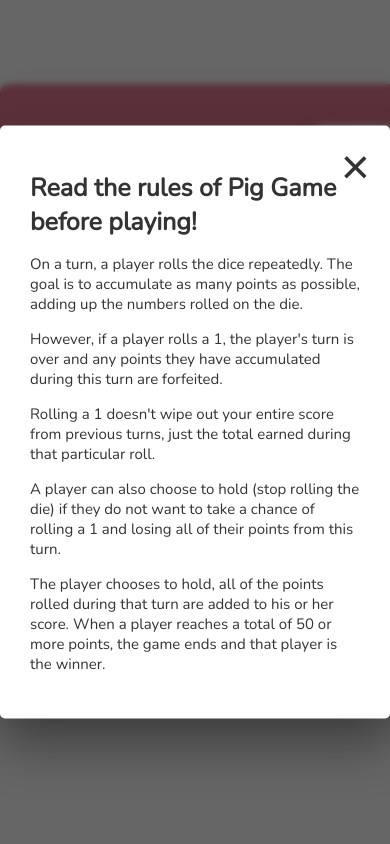
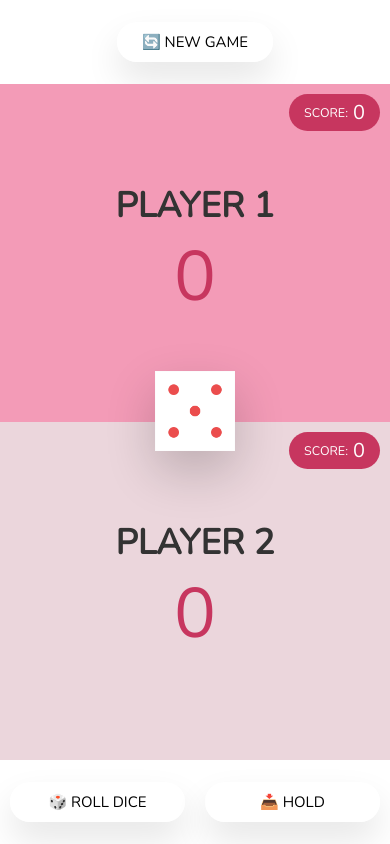
Before and after one commit to JayFranks99/pig-game, a plain HTML site: page index.html in a window 390 px wide. Drawn offline with nearby package versions, Linux system fonts and the light colour scheme.

Commit message:
mobile responsiveness - to tidy code

```diff
--- a/index.html
+++ b/index.html
@@ -9,7 +9,7 @@
   </head>
   <body>
     <!-- MODAL INSTRUCTIONS -->
-    <div class="modal hidden">
+    <!-- <div class="modal hidden">
       <button class="close-modal">&times;</button>
       <h1>Read the rules of Pig Game before playing!</h1>
 
@@ -40,32 +40,44 @@
         more points, the game ends and that player is the winner.
       </p>
     </div>
-    <div class="overlay hidden"></div>
+    <div class="overlay hidden"></div> -->
     <!-- END -->
 
     <main>
+      <div class="btns-top">
+        <button class="btn btn--new">🔄 New game</button>
+      </div>
+
       <section class="player player--1 player--active">
         <h2 class="name" id="name--1">Player 1</h2>
-        <p class="score" id="score--1">43</p>
+        <div class="score-div">
+          <!-- <p class="score-label">Current:</p> -->
+          <p class="score" id="score--1">43</p>
+        </div>
         <div class="current">
-          <p class="current-label">Current</p>
+          <p class="current-label">Score:</p>
           <p class="current-score" id="current--1">0</p>
-        </div>
-      </section>
-      <section class="player player--2">
-        <h2 class="name" id="name--2">Player 2</h2>
-        <p class="score" id="score--2">24</p>
-        <div class="current">
-          <p class="current-label">Current</p>
-          <p class="current-score" id="current--2">0</p>
         </div>
       </section>
 
       <img class="dice dice0" src="dice-5.png" alt="Playing dice" />
 
-      <button class="btn btn--new">🔄 New game</button>
-      <button class="btn btn--roll">🎲 Roll dice</button>
-      <button class="btn btn--hold">📥 Hold</button>
+      <section class="player player--2">
+        <h2 class="name" id="name--2">Player 2</h2>
+        <div class="score-div">
+          <!-- <p class="score-label">Current:</p> -->
+          <p class="score" id="score--2">24</p>
+        </div>
+        <div class="current">
+          <p class="current-label">Score:</p>
+          <p class="current-score" id="current--2">0</p>
+        </div>
+      </section>
+
+      <div class="btns-bottom">
+        <button class="btn btn--roll">🎲 Roll dice</button>
+        <button class="btn btn--hold">📥 Hold</button>
+      </div>
     </main>
     <script src="script.js"></script>
   </body>
--- a/script.js
+++ b/script.js
@@ -1,34 +1,34 @@
 "use strict";
 
-const modal = document.querySelector(".modal");
-const overlay = document.querySelector(".overlay");
-const btnCloseModal = document.querySelector(".close-modal");
+// const modal = document.querySelector(".modal");
+// const overlay = document.querySelector(".overlay");
+// const btnCloseModal = document.querySelector(".close-modal");
 
-const openModal = function () {
-  modal.classList.remove("hidden");
-  overlay.classList.remove("hidden");
-};
+// const openModal = function () {
+//   modal.classList.remove("hidden");
+//   overlay.classList.remove("hidden");
+// };
 
-const closeModal = function () {
-  modal.classList.add("hidden");
-  overlay.classList.add("hidden");
-};
+// const closeModal = function () {
+//   modal.classList.add("hidden");
+//   overlay.classList.add("hidden");
+// };
 
-// Listen for page load, then open modal
+// // Listen for page load, then open modal
 
-// Closing modal
-btnCloseModal.addEventListener("click", closeModal);
-overlay.addEventListener("click", closeModal);
+// // Closing modal
+// btnCloseModal.addEventListener("click", closeModal);
+// overlay.addEventListener("click", closeModal);
 
-// Key press escape
-document.addEventListener("keydown", function (e) {
-  // console.log(e.key);
-  if (e.key === "Escape" && !modal.classList.contains("hidden")) {
-    closeModal();
-  }
-});
+// // Key press escape
+// document.addEventListener("keydown", function (e) {
+//   // console.log(e.key);
+//   if (e.key === "Escape" && !modal.classList.contains("hidden")) {
+//     closeModal();
+//   }
+// });
 
-setTimeout(openModal, 3000);
+// setTimeout(openModal, 3000);
 
 // GAME CODE
 
--- a/style.css
+++ b/style.css
@@ -17,13 +17,194 @@ body {
   height: 100vh;
   color: #333;
   background-image: linear-gradient(to top left, #753682 0%, #bf2e34 100%);
+}
+
+.player--active {
+  background-color: #e3798e;
+}
+
+.player--winner {
+  background-color: #46ba0b;
+}
+
+.player--winner .name {
+  font-weight: 700;
+  color: #c7365f;
+}
+
+.player--active {
+  background-color: rgba(255, 255, 255, 0.4);
+}
+
+.player--active .name {
+  font-weight: 700;
+}
+.player--active .score {
+  font-weight: 400;
+}
+
+.player--active .current {
+  opacity: 1;
+}
+
+@media (max-width: 700px) {
+  .modal {
+    width: 100%;
+    padding: 3rem;
+  }
+
+  .btns-top {
+    position: fixed;
+    bottom: top;
+    padding: 15px 0;
+    background-color: rgb(255, 255, 255);
+    width: 100%;
     display: flex;
     align-items: center;
     justify-content: center;
+    height: 10vh;
   }
 
+  .btns-bottom {
+    position: fixed;
+    bottom: 0;
+    background-color: rgb(255, 255, 255);
+    padding: 15px 0;
+    width: 100%;
+    display: flex;
+    align-items: center;
+    justify-content: center;
+    height: 10vh;
+  }
+
+  .btn {
+    border: none;
+    font-family: inherit;
+    font-size: 1.5rem;
+    text-transform: uppercase;
+    cursor: pointer;
+    font-weight: 400;
+    transition: all 0.2s;
+    background-color: white;
+    background-color: rgba(255, 255, 255, 0.6);
+    backdrop-filter: blur(10px);
+    padding: 1rem 2.5rem;
+    border-radius: 50rem;
+    box-shadow: 0 1.75rem 3.5rem rgba(0, 0, 0, 0.1);
+  }
+
+  .btns-bottom button {
+    margin: 0 10px;
+    width: 45%;
+  }
+
+  .btn-new {
+    position: fixed;
+    top: 10px;
+  }
+
+  .dice {
+    width: 80px;
+    position: absolute;
+    left: 50%;
+    top: 44%;
+    transform: translateX(-50%);
+    box-shadow: 0 2rem 5rem rgba(0, 0, 0, 0.2);
+    z-index: 999;
+  }
+
+  .player {
+    transition: all 0.75s;
+  }
+
+  .player--1 {
+    position: absolute;
+    height: 40vh;
+    top: 10vh;
+    width: 100%;
+    display: flex;
+    justify-content: center;
+    align-items: center;
+    flex-wrap: wrap;
+    flex-direction: column;
+    text-align: center;
+  }
+
+  .player--2 {
+    position: absolute;
+    height: 40vh;
+    bottom: 10vh;
+    width: 100%;
+    display: flex;
+    justify-content: center;
+    align-items: center;
+    flex-wrap: wrap;
+    flex-direction: column;
+    text-align: center;
+  }
+
+  .player .name {
+    font-size: 3.5rem;
+    text-transform: uppercase;
+  }
+
+  .score-div,
+  .current {
+    display: flex;
+    align-items: center;
+    font-size: 1.75rem;
+  }
+
+  .current-label,
+  .score-label {
+    margin-right: 5px;
+    text-transform: uppercase;
+  }
+
+  .current {
+    background: #c7365f;
+    color: white;
+    padding: 5px 15px;
+    border-radius: 2em;
+    margin: 10px 0 0 0;
+    text-transform: uppercase;
+    position: absolute;
+    top: 0;
+    right: 10px;
+    font-size: 1.25rem;
+  }
+
+  .score-div {
+    border-radius: 2em;
+    font-size: 7rem;
+    text-transform: uppercase;
+  }
+
+  .score {
+    color: #c7365f;
+  }
+
+  .player--active {
+    background-color: #f39bb7;
+  }
+
+  body {
+    background-color: #ebd6dc;
+    background-image: none;
+  }
+
+  .current-label {
+    font-size: 1.25rem;
+  }
+
+  .current-score {
+    font-size: 2rem;
+  }
+}
+
+@media (min-width: 701px) {
   /* MODAL STYLES */
-.show-modal {
+  /* .show-modal {
   font-size: 2rem;
   font-weight: 600;
   padding: 1.75rem 3.5rem;
@@ -57,7 +238,7 @@ body {
 }
 
 /* CLASSES TO MAKE MODAL WORK */
-.hidden {
+  /* .hidden {
   display: none;
 }
 
@@ -83,11 +264,23 @@ body {
   background-color: rgba(0, 0, 0, 0.6);
   backdrop-filter: blur(3px);
   z-index: 5;
-}
+} */
 
   /* END OF MODAL STYLES */
 
   /* LAYOUT */
+
+  body {
+    font-family: "Nunito", sans-serif;
+    font-weight: 400;
+    height: 100vh;
+    color: #333;
+    background-image: linear-gradient(to top left, #753682 0%, #bf2e34 100%);
+    display: flex;
+    align-items: center;
+    justify-content: center;
+  }
+
   main {
     position: relative;
     width: 100rem;
@@ -108,6 +301,7 @@ main {
     flex-direction: column;
     align-items: center;
     transition: all 0.75s;
+    justify-content: center;
   }
 
   /* ELEMENTS */
@@ -129,21 +323,8 @@ main {
     margin-bottom: auto;
   }
 
-.player--active {
-  background-color: rgba(255, 255, 255, 0.4);
-}
-.player--active .name {
-  font-weight: 700;
-}
-.player--active .score {
-  font-weight: 400;
-}
-
-.player--active .current {
-  opacity: 1;
-}
-
   .current {
+    margin-top: 20px;
     background-color: #c7365f;
     opacity: 0.8;
     border-radius: 9px;
@@ -159,6 +340,10 @@ main {
     margin-bottom: 1rem;
     font-size: 1.7rem;
     color: #ddd;
+  }
+
+  .score-label {
+    display: none;
   }
 
   .current-score {
@@ -179,11 +364,9 @@ main {
     cursor: pointer;
     font-weight: 400;
     transition: all 0.2s;
-
     background-color: white;
     background-color: rgba(255, 255, 255, 0.6);
     backdrop-filter: blur(10px);
-
     padding: 0.7rem 2.5rem;
     border-radius: 50rem;
     box-shadow: 0 1.75rem 3.5rem rgba(0, 0, 0, 0.1);
@@ -196,13 +379,13 @@ main {
   }
 
   .btn--new {
-  top: 4rem;
+    top: 3rem;
   }
   .btn--roll {
-  top: 39.3rem;
+    bottom: 10rem;
   }
   .btn--hold {
-  top: 46.1rem;
+    bottom: 3rem;
   }
 
   .btn:active {
@@ -217,61 +400,9 @@ main {
   .dice {
     position: absolute;
     left: 50%;
-  top: 16.5rem;
+    top: 35%;
     transform: translateX(-50%);
     height: 10rem;
     box-shadow: 0 2rem 5rem rgba(0, 0, 0, 0.2);
   }
-
-.player--winner {
-  background-color: #46ba0b;
 }
-
-.player--winner .name {
-  font-weight: 700;
-  color: #c7365f;
-}
-
-@media (max-width: 700px) {
-  body,
-  html {
-    overflow-y: hidden;
-  }
-
-  body {
-    height: 100vh;
-    display: block;
-    background-image: none;
-    background-color: white;
-  }
-
-  main {
-    top: 10vh;
-    width: 80rem;
-  }
-
-  .player {
-    padding: 10rem;
-  }
-
-  .player--active {
-    background-color: #e3798e;
-  }
-
-  .name {
-    text-align: center;
-  }
-
-  .player--1 {
-    padding: 10rem 10rem 10rem 5rem;
-  }
-
-  .player--2 {
-    padding: 10em 5rem 10rem 10rem;
-  }
-
-  .modal {
-    width: 100%;
-    padding: 3rem;
-  }
-}
```
Lines whose indentation alone changed are shown as unchanged.
